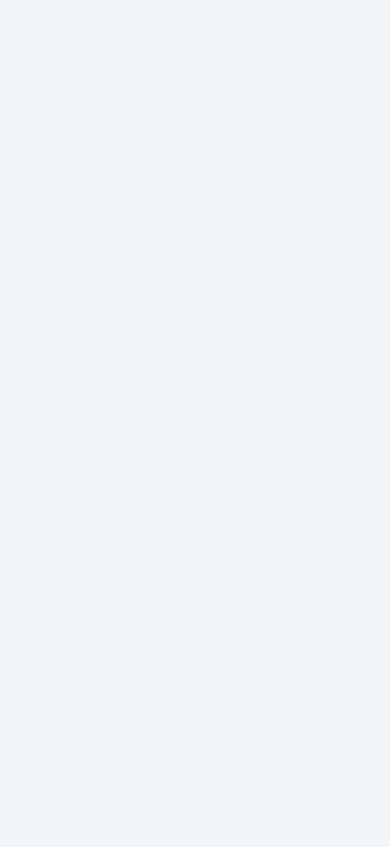
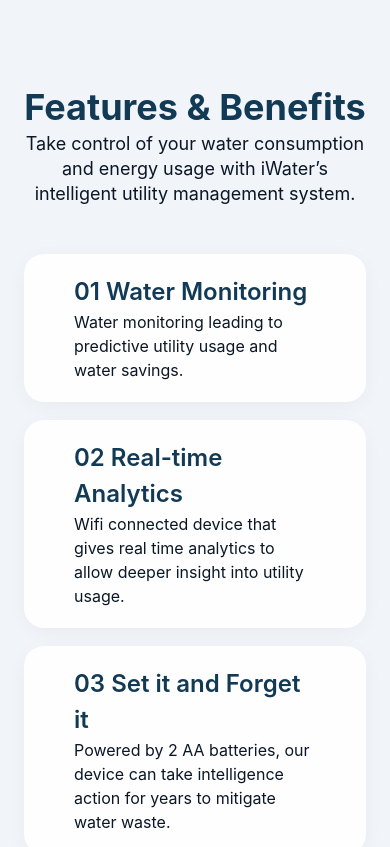
Before and after one commit to Nodirbek-py/iwater, a Next.js app: page / in a window 390 px wide. Shown: the part 3100-3947 px from the top of the page. Before the commit the page ends 3043 px from the top, so only its background shows below. Built offline with nearby package versions, Linux system fonts and the light colour scheme.

Commit message:
FEAT: Features & Benefits section is ready + responsive

```diff
--- a/components/Features/index.jsx
+++ b/components/Features/index.jsx
@@ -0,0 +1,58 @@
+import {
+  FeaturesWrapper,
+  FeaturesGrid,
+  FeaturesCard,
+  FeaturesHeading,
+  FeaturesText,
+} from "./style";
+import Text from "../../shared/text";
+
+const Features = () => {
+  const features = [
+    {
+      heading: "01 Water Monitoring ",
+      text: "Water monitoring leading to predictive utility usage and water savings.",
+    },
+    {
+      heading: "02 Real-time Analytics",
+      text: "Wifi connected device that gives real time analytics to allow deeper insight into utility usage.",
+    },
+    {
+      heading: "03 Set it and Forget it",
+      text: "Powered by 2 AA batteries, our device can take intelligence action for years to mitigate water waste.",
+    },
+    {
+      heading: "04 Instant Results",
+      text: "You realize savings instantly and start saving on day 1. ",
+    },
+    {
+      heading: "05 No Interaction",
+      text: "Our device requires no interaction, simply do what you have always done. ",
+    },
+    {
+      heading: "06 No Renovation",
+      text: "We don’t require a renovation, we don’t change pressure, temperature or shower head. ",
+    },
+  ];
+  return (
+    <FeaturesWrapper>
+      <Text type="h3" align="center">
+        Features & Benefits
+      </Text>
+      <Text type="p" align="center">
+        Take control of your water consumption and energy usage with iWater’s
+        intelligent utility management system.
+      </Text>
+      <FeaturesGrid>
+        {features.map((feature, i) => (
+          <FeaturesCard key={i}>
+            <FeaturesHeading>{feature.heading}</FeaturesHeading>
+            <FeaturesText>{feature.text}</FeaturesText>
+          </FeaturesCard>
+        ))}
+      </FeaturesGrid>
+    </FeaturesWrapper>
+  );
+};
+
+export default Features;
--- /dev/null
+++ b/components/Features/style.js
@@ -0,0 +1,39 @@
+import styled from "styled-components";
+import { Heading1, Description } from "../../shared/text/style";
+
+export const FeaturesWrapper = styled.div`
+  max-width: 1200px;
+  margin: 0 auto;
+  margin-top: 140px;
+  padding: 0 24px;
+`;
+
+export const FeaturesGrid = styled.div`
+  display: grid;
+  grid-template-columns: 1fr;
+  gap: 18px;
+  margin-top: 48px;
+  @media (min-width: 860px) {
+    grid-template-columns: 1fr 1fr;
+    gap: 20px;
+  }
+`;
+
+export const FeaturesCard = styled.div`
+  min-height: 130px;
+  padding: 20px 50px;
+  border-radius: 20px;
+  background: #fefeff;
+  box-shadow: 0px 4px 24px -7px rgba(0, 0, 0, 0.08);
+`;
+
+export const FeaturesHeading = styled(Heading1)`
+  font-size: 24px;
+  line-height: 36px;
+  font-weight: 600;
+`;
+
+export const FeaturesText = styled(Description)`
+  font-size: 16px;
+  line-height: 24px;
+`;
--- a/components/Navbar/components/Hamburger/index.jsx
+++ b/components/Navbar/components/Hamburger/index.jsx
@@ -3,9 +3,9 @@
 const Hamburger = ({ handler, status }) => {
   return (
     <Stack onClick={() => handler(!status)}>
-      <Line rotate={status && "45"} />
+      <Line rotate={status ? "45" : null} />
       {!status && <Line />}
-      <Line rotate={status && "-45"} />
+      <Line rotate={status ? "-45" : null} />
     </Stack>
   );
 };
--- a/pages/index.js
+++ b/pages/index.js
@@ -6,13 +6,13 @@
 import Video from "../components/Video";
 import Dashboard from "../components/Dashboard";
 import Mentions from "../components/Mentions";
+import Features from "../components/Features";
 
 export default function Home() {
   return (
     <div className="main h-screen">
       <Head>
-        <title>Create Next App</title>
-        <meta name="description" content="iWater - Reduction Without Regret" />
+        <title>iWater - Reduction Without Regret</title>
         <meta
           name="description"
           content="Take control of your water and bottom line with iWater, meet WES."
@@ -26,6 +26,7 @@
           <Video />
           <Dashboard />
           <Mentions />
+          <Features />
         </Layout>
       </main>
     </div>
```
Also changed, not shown: 1 other file (tests, documents, lock files or other folders).
